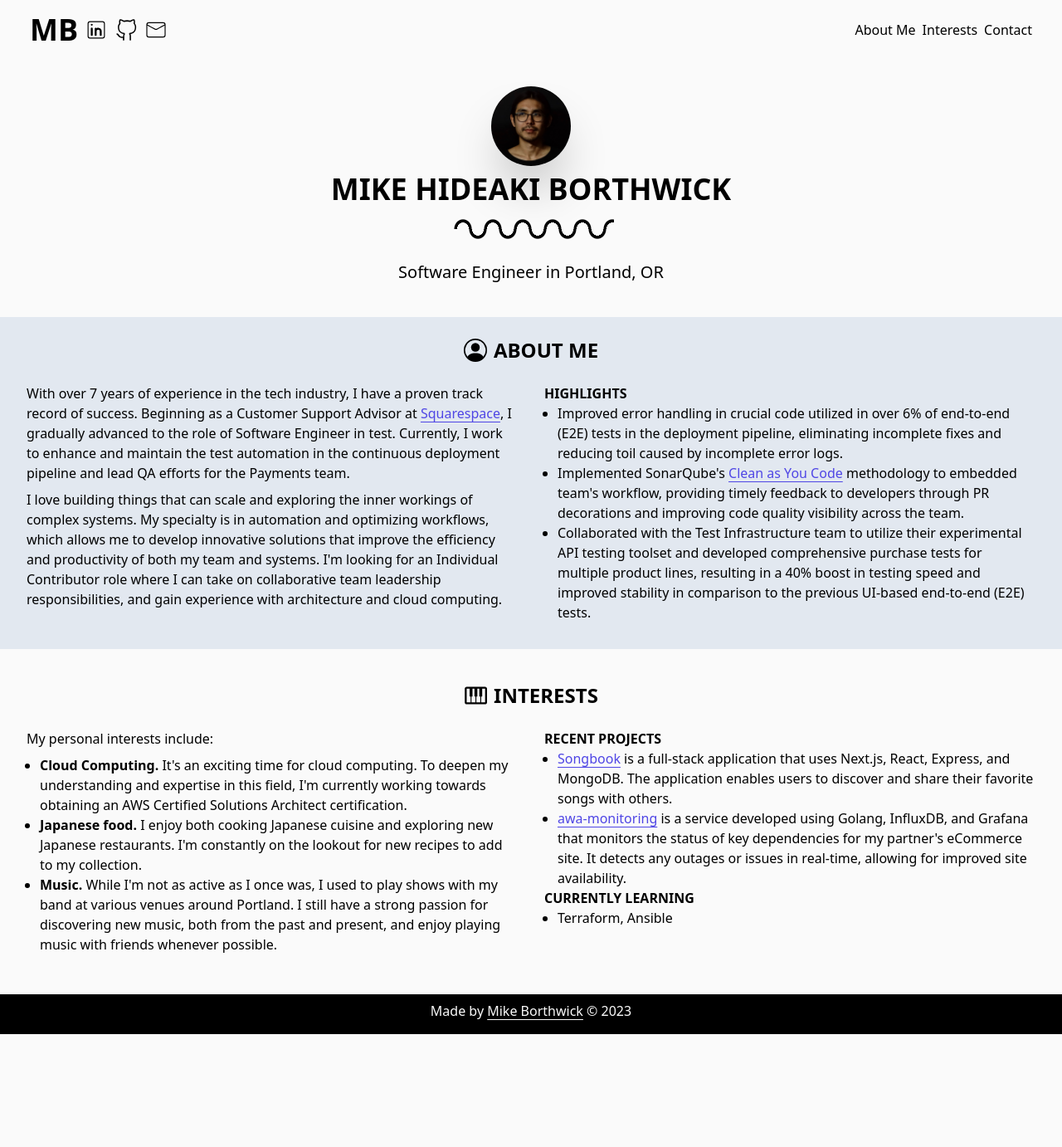
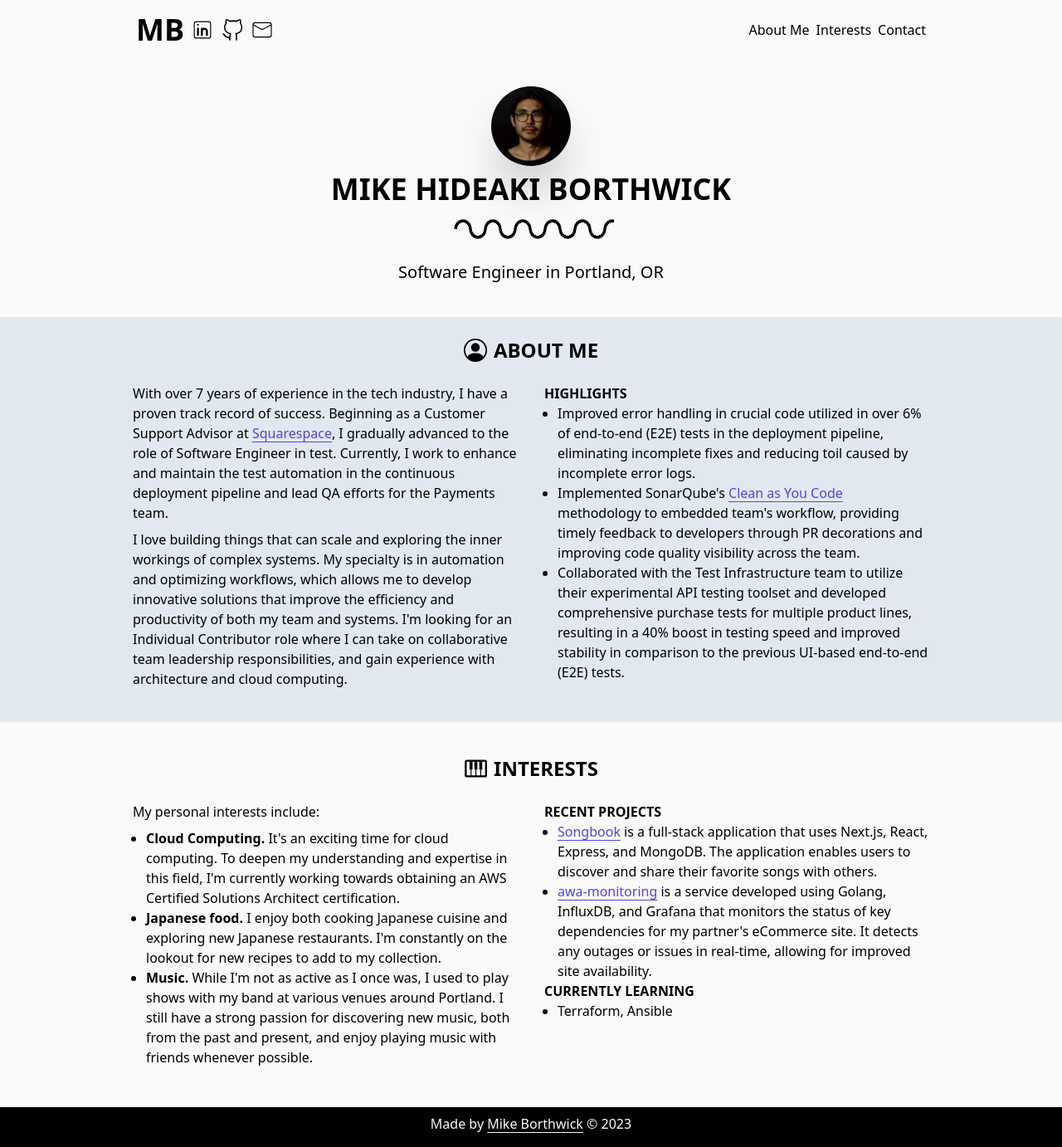
Before and after one commit to mhborthwick/portfolio, a React (Vite) app: page / in a window 1280 px wide. Shown: the whole page at 83% size. Before the commit the page ends 1246 px from the top, so only its background shows below. Built offline with nearby package versions, Linux system fonts and the light colour scheme.

Commit message:
chore: add max width

```diff
--- a/src/components/About.tsx
+++ b/src/components/About.tsx
@@ -5,7 +5,7 @@ const TEXT_PADDING_SIZE = "1";
 function AboutMe() {
   return (
     <div className="bg-slate-200">
-      <div className="mx-8 my-4 py-4">
+      <div className="px-8 my-4 py-4 max-w-5xl mx-auto">
         <div className="flex flex-col items-center text-center">
           <div className="flex items-center gap-2">
             <BsPersonCircle size="1.75em" />
--- a/src/components/Header.tsx
+++ b/src/components/Header.tsx
@@ -10,7 +10,7 @@ export type HeaderProps = {
 function Header({ isDesktop }: HeaderProps) {
   const navItems = getNavItems();
   return (
-    <div className="py-4">
+    <div className="py-4 max-w-5xl mx-auto">
       <div className="flex h-[40px] mx-8">
         <div className="flex basis-1/2 items-center">
           <Title />
--- a/src/components/Interests.tsx
+++ b/src/components/Interests.tsx
@@ -4,7 +4,7 @@ const TEXT_PADDING_SIZE = "1";
 
 function Interests() {
   return (
-    <div className="mx-8 my-4 py-4">
+    <div className="px-8 my-4 py-4 max-w-5xl mx-auto">
       <div className="flex flex-col items-center text-center">
         <div className="flex items-center gap-2">
           <CgPiano size="1.75em" />
```
